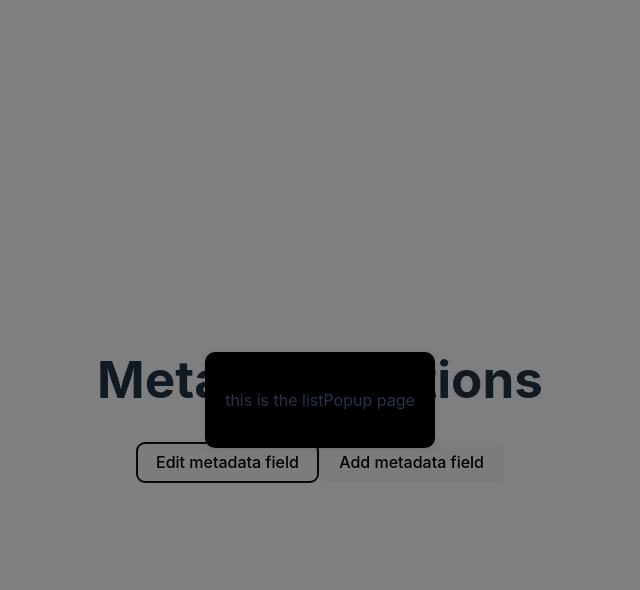
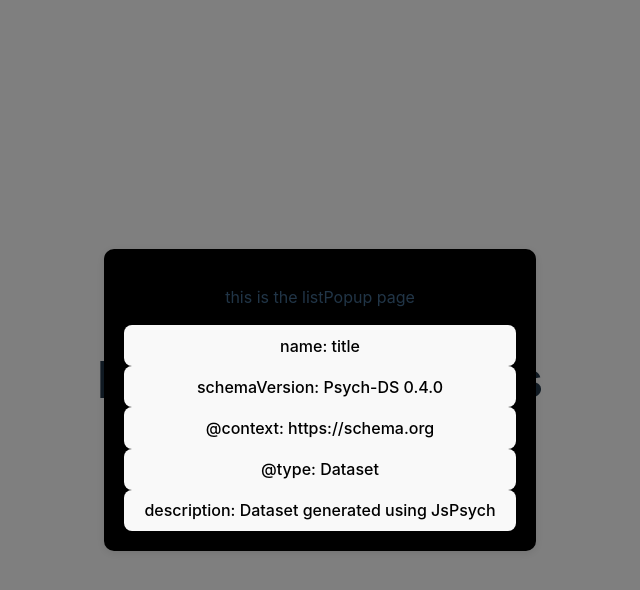
Before and after one commit to jspsych/metadata, a React (Vite) app in the folder packages/frontend/: page / in a window 1280 px wide. Both pictures are taken after a click on the button "Edit metadata field". Shown: the top 590 px of the page, without its empty margins (320-960 px from the left). Built offline with nearby package versions, Linux system fonts and the light colour scheme.

Commit message:
Building out ListPopup methods, working but need to work on passing data

```diff
--- a/packages/frontend/src/components/ListPopup.tsx
+++ b/packages/frontend/src/components/ListPopup.tsx
@@ -2,18 +2,84 @@ import React, { useState } from 'react';
 
 type ListPopup = {
   onClose: () => void;
-  metadata: {};
+  metadata: Metadata;
+  currentPopup: string;
+  setPopupType: (type: string, data?: any) => void; // Update setPopupType to accept optional data
 }
 
-const ListPopup: React.FC<ListPopup> = ( { onClose, metadata } ) => {
+type Author = {
+  /** The type of the author. */
+  "@type"?: string;
+  /** The name of the author. (required) */
+  name: string;
+  /** The given name of the author. */
+  givenName?: string;
+  /** The family name of the author. */
+  familyName?: string;
+  /** The identifier that distinguishes the author across datasets (URL). */
+  identifier?: string;
+}
 
-  console.log(metadata); // iterate through it and generate a lot of buttons
+type VariableMeasured = {
+  "@type": string;
+  name: string; // required
+  description: string | Record<string, string>;
+  value: string | boolean | number;
+  identifier?: string; // identifier that distinguishes across dataset (URL)
+  minValue?: number;
+  maxValue?: number;
+  levels?: string[]; // array of string values
+  levelsOrdered?: boolean;
+  na?: boolean;
+  naValue?: string;
+  alternateName?: string;
+  privacy?: string;
+}
+
+type Metadata = {
+  name: string;
+  schemaVersion: string;
+  "@context": string;
+  "@type": string;
+  description: string;
+  author: Author[];
+  variableMeasured: VariableMeasured[];
+  [key: string]: any;
+}
+
+
+const ListPopup: React.FC<ListPopup> = ( { onClose, metadata, currentPopup, setPopupType } ) => {
+  const generateButtons = (metadata: Metadata) => {
+    const res = [];
+    for (const key in metadata) {
+      const value = metadata[key];
+
+      if (key === "variableMeasured"){
+
+      } else if (key === "author"){
+        console.log("authors");
+        // <button onClick={() => setPopupType('author')}>Add Author</button>
+      } else {
+        res.push(
+          <button key={key} onClick={() => setPopupType('field', { key, value })}>
+            {key}: {value}
+          </button>
+        );}
+    }
+
+    return res;
+  }
+
+  const buttons = generateButtons(metadata);
 
   return (
     <div className="popup-overlay">
       <div className="popup-content">
         <p>this is the listPopup page</p>
         <button className="close-button" onClick={onClose}>X</button>
+        <div className="button-container">
+          {buttons}
+        </div>
       </div>
     </div>
   )
--- a/packages/frontend/src/index.css
+++ b/packages/frontend/src/index.css
@@ -103,3 +103,8 @@ button:focus-visible {
   background-color: #4CAF50; /* Green background */
   color: white;
 }
+
+.button-container {
+  display: flex;
+  flex-direction: column;
+}
--- a/packages/frontend/src/pages/Options.tsx
+++ b/packages/frontend/src/pages/Options.tsx
@@ -8,28 +8,31 @@ import metadata from '../assets/dataset_description.json';
 const Options: React.FC = () => {
   const [isPopupOpen, setIsPopupOpen] = useState(false);
   const [popupType, setPopupType] = useState('');
+  // const [popupData, setPopupData] = useState<any>(null); // State to hold popup-specific data
 
-  const openPopup = (type: string) => {
+  const openPopup = (type: string, data?: any) => {
     setPopupType(type);
     setIsPopupOpen(true);
+    // setPopupData(data); // Set optional data to pass to child popups
   };
 
   const closePopup = () => {
     setIsPopupOpen(false);
     setPopupType('');
+    // setPopupData(null);
   };
-
 
   // want to include the other ones here as well
   const handleSave = (formData: FieldFormData | AuthorFormData | VariableFormData) => {
     console.log('Form Data:', formData);
+    closePopup(); // Close popup after saving
     // Perform save action here
   };
 
   const renderPopup = () => {
     switch (popupType) {
       case 'list':
-        return <ListPopup onClose={closePopup} metadata={metadata}/>;
+        return <ListPopup onClose={closePopup} metadata={metadata} currentPopup={popupType} setPopupType={setPopupType} />;
       case 'field':
         // add optional possibilities of object to add into the fields
         return <FieldPopup onClose={closePopup} onSave={handleSave} currentPopup={popupType} setPopupType={setPopupType} />;
```
